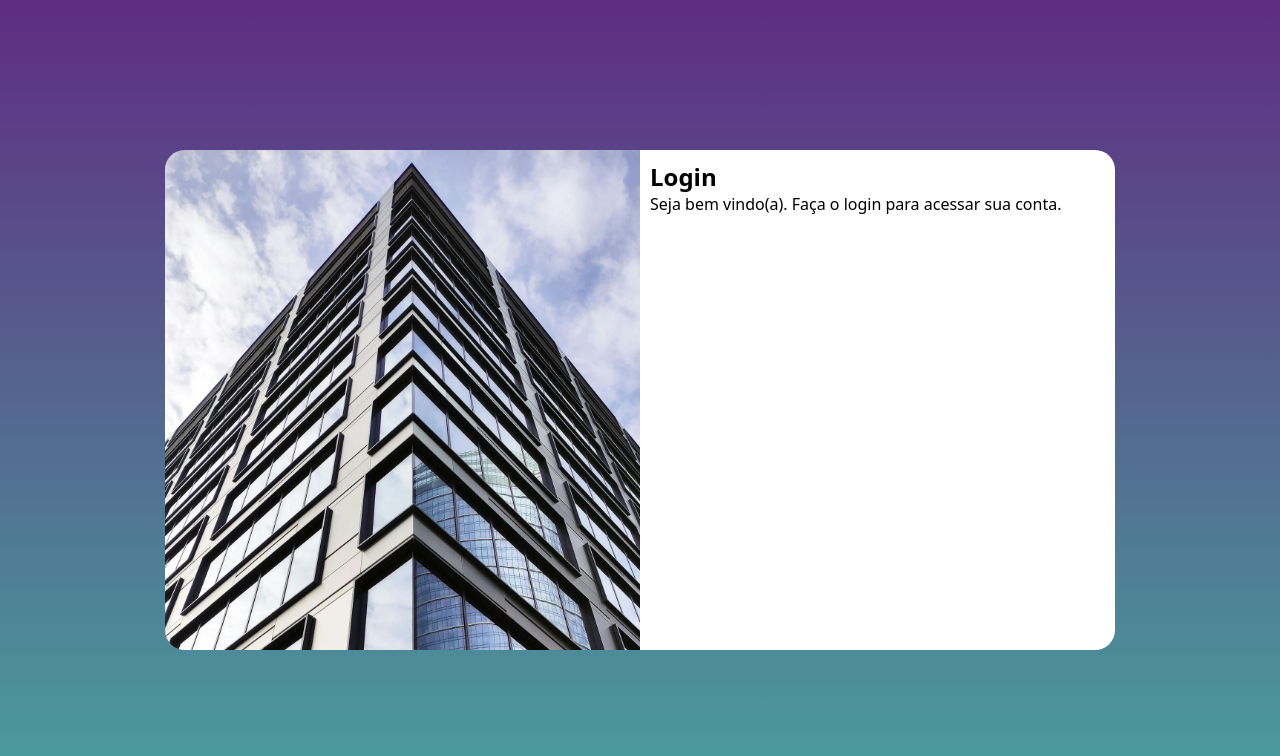
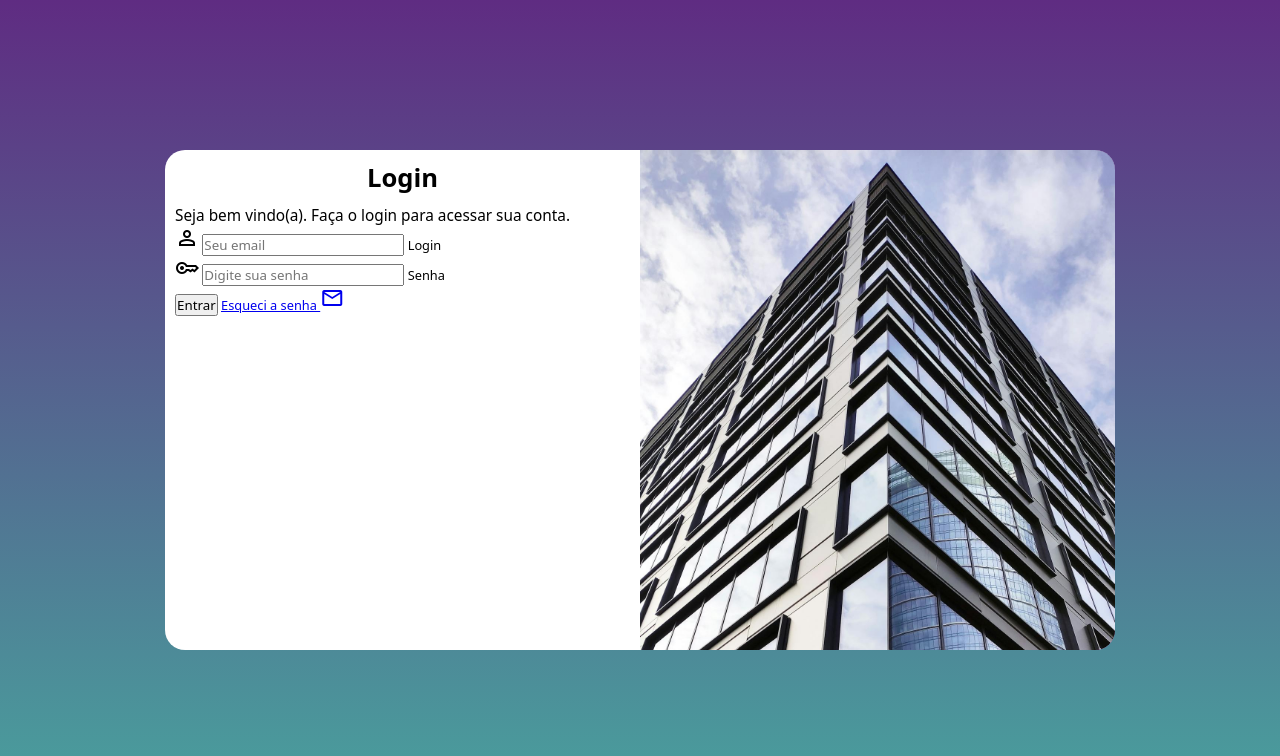
Before and after one commit to RosanaArioza/projeto-login, a plain HTML site: page index.html in a window 1280 px wide. Drawn offline with nearby package versions, Linux system fonts and the light colour scheme.

Commit message:
formulário

```diff
--- a/estilo/style.css
+++ b/estilo/style.css
@@ -51,3 +51,11 @@ section#login > div#formulario{
     padding: 10px;
     display: block;
 }
+
+div#formulario > h1{
+    text-align: center;
+    margin-bottom: 10px;
+}
+div#formulario{
+    font-size: 0.8em;
+}
--- a/estilos/media-query.css
+++ b/estilos/media-query.css
@@ -37,7 +37,7 @@ Grandes telas: acima de 1200px */
     }
 
     section#login > div#imagem{
-        float: left;
+        float: right;
         width: 50%;
         height: 100%;
     }
@@ -46,4 +46,11 @@ Grandes telas: acima de 1200px */
         float:right;
         width: 50%;
     }
+
+    div#formulario > h1{
+        font-size: 2em;
+    }
+    div#formulario  > p{
+        font-size: 1.2em;
+    }
 }
--- a/index.html
+++ b/index.html
@@ -6,6 +6,7 @@
     <title>Login</title>
     <link rel="stylesheet" href="estilo/style.css">
     <link rel="stylesheet" href="estilos/media-query.css">
+    <link href="https://fonts.googleapis.com/css2?family=Material+Symbols+Outlined" rel="stylesheet" />
 </head>
 <body>
     <main>
@@ -16,7 +17,21 @@
             <div id="formulario">
                 <h1>Login</h1>
                 <p>Seja bem vindo(a). Faça o login para acessar sua conta.</p>
-                <form action="login.php" method="post">
+                <form action="login.php" method="post" autocomplete="on">
+                    <div class="campo">
+                        <i class="material-symbols-outlined">person</i>
+                        <input type="email" name="login" id="ilogin" placeholder="Seu email" autocomplete="email" required maxlength="30">
+                        <label for="ilogin">Login</label>
+                    </div>
+                    <div class="campo">
+                        <i class="material-symbols-outlined">key</i>
+                        <input type="password" name="senha" id="isenha" placeholder="Digite sua senha" autocomplete="current-password" required minlength="8" maxlength="20">
+                        <label for="isenha">Senha</label>
+                    </div>
+                    <input type="submit" value="Entrar">
+                    <a href="esqueci.html">
+                        Esqueci a senha <i class="material-symbols-outlined">mail</i>
+                    </a>
 
                 </form>
             </div>
```
